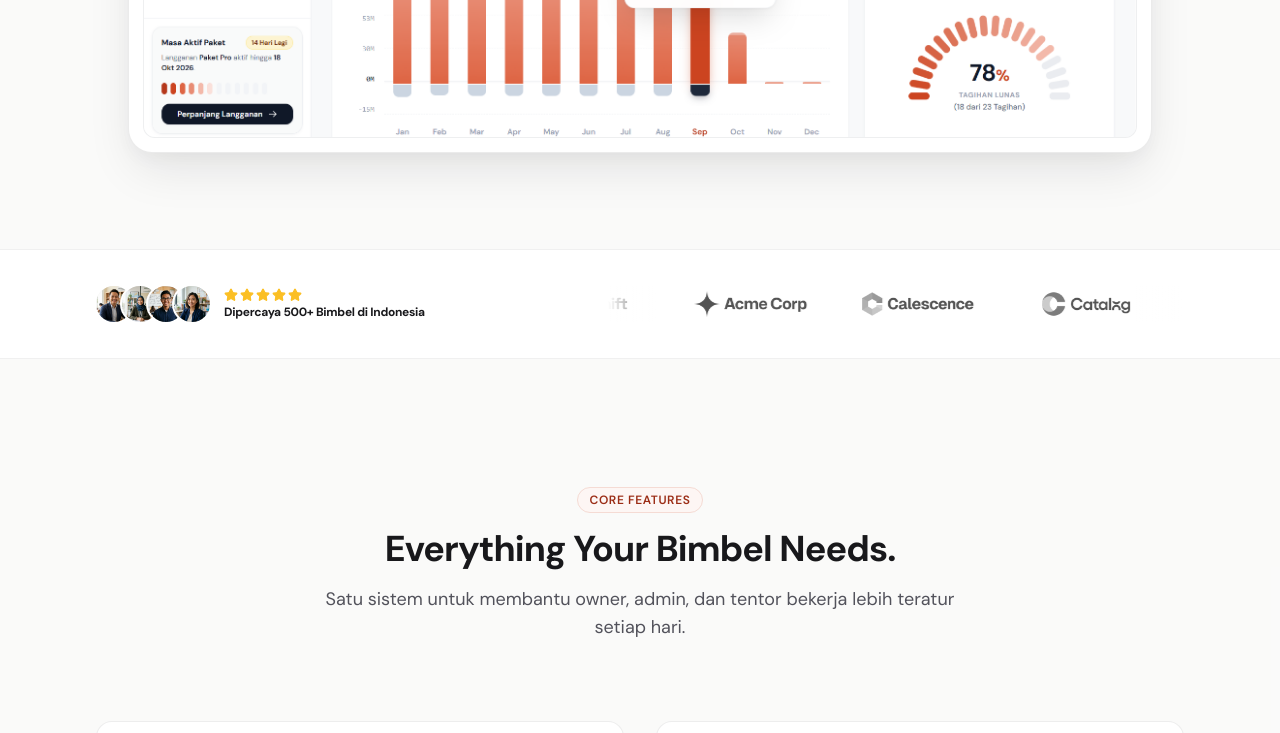
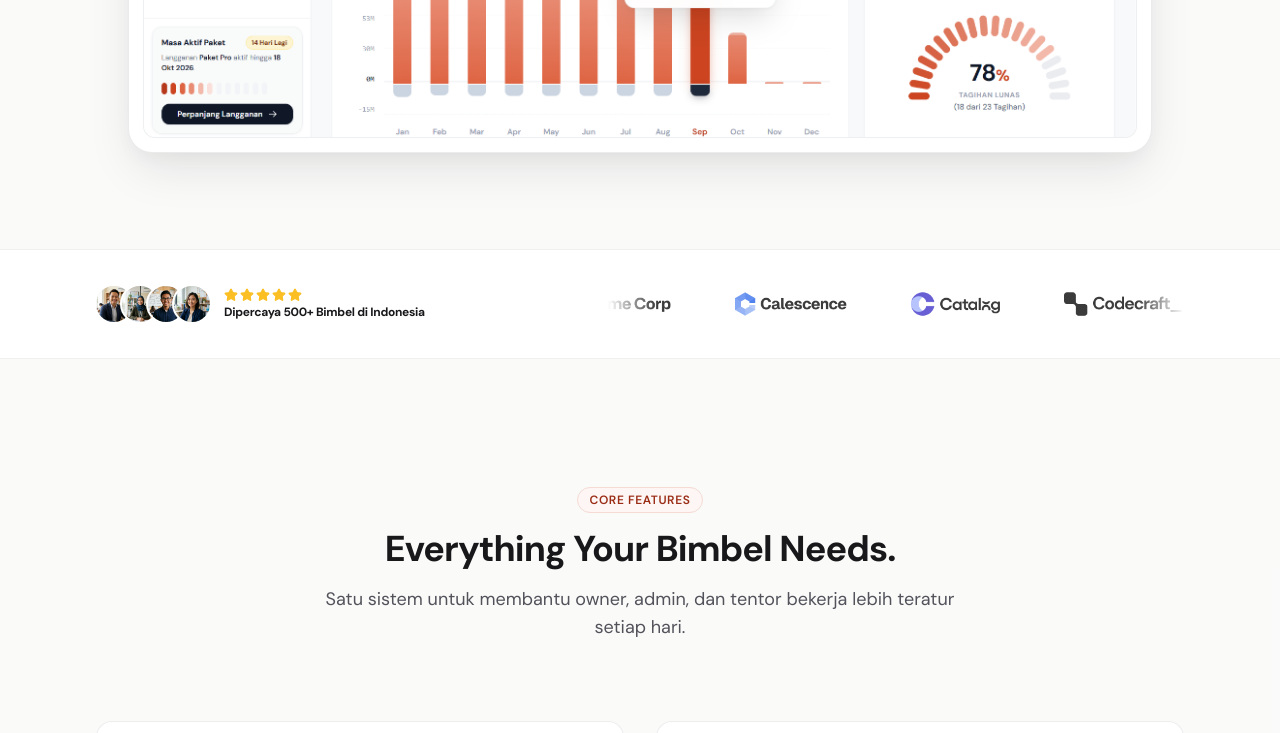
Before and after one commit to intandhamayanti/cressco-lp, a Next.js app: page / in a window 1280 px wide. Shown: the part 958-1691 px from the top of the page. Built offline with nearby package versions, Linux system fonts and the light colour scheme.

Commit message:
Update logo rendering to direct img elements for instant load and fix marquee ticker loop

```diff
--- a/src/components/Navbar.tsx
+++ b/src/components/Navbar.tsx
@@ -2,7 +2,6 @@
 
 import React, { useState, useEffect } from 'react';
 import Link from 'next/link';
-import Image from 'next/image';
 import { Menu, X, ArrowRight } from 'lucide-react';
 
 interface NavbarProps {
@@ -34,16 +33,11 @@ export default function Navbar({ onOpenAuth }: NavbarProps) {
           <div className="flex items-center justify-between">
             {/* Logo with official Cressco mark */}
             <Link href="#" className="flex items-center gap-2.5 group">
-              <div className="relative w-8 h-8 flex items-center justify-center shrink-0">
-                <Image
-                  src="/images/cressco-logo.png"
-                  alt="Cressco Logo"
-                  width={32}
-                  height={32}
-                  className="object-contain transition-transform group-hover:scale-105"
-                  priority
-                />
-              </div>
+              <img
+                src="/images/cressco-logo.png"
+                alt="Cressco Logo"
+                className="w-8 h-8 object-contain transition-transform group-hover:scale-105 block"
+              />
               <span className="text-xl font-bold tracking-tight text-charcoal-900">
                 Cressco
               </span>
--- a/src/components/SocialProof.tsx
+++ b/src/components/SocialProof.tsx
@@ -1,7 +1,6 @@
 'use client';
 
 import React from 'react';
-import Image from 'next/image';
 import { Star } from 'lucide-react';
 
 const indonesianAvatars = [
@@ -34,11 +33,9 @@ export default function SocialProof() {
                   key={idx}
                   className="relative inline-block h-9 w-9 rounded-full ring-2 ring-white overflow-hidden bg-surface-200 shrink-0 shadow-sm"
                 >
-                  <Image
+                  <img
                     src={av.src}
                     alt={av.alt}
-                    width={36}
-                    height={36}
                     className="h-full w-full object-cover"
                   />
                 </div>
@@ -60,24 +57,22 @@ export default function SocialProof() {
 
           {/* Right: Smooth Infinite Animated Marquee Ticker ("Efek Berjalan") */}
           <div className="relative w-full lg:max-w-xl overflow-hidden py-1">
-            {/* Left and Right gradient fade masks for modern polish */}
+            {/* Left and Right gradient fade masks */}
             <div className="absolute left-0 top-0 bottom-0 w-12 bg-gradient-to-r from-white to-transparent z-10 pointer-events-none" />
             <div className="absolute right-0 top-0 bottom-0 w-12 bg-gradient-to-l from-white to-transparent z-10 pointer-events-none" />
 
             {/* Moving Track */}
-            <div className="animate-marquee flex items-center gap-10">
+            <div className="animate-marquee flex items-center gap-12 sm:gap-16">
               {/* Set 1 */}
               {clientLogos.map((logo, idx) => (
                 <div
                   key={`set1-${idx}`}
-                  className="relative h-6 sm:h-7 w-28 sm:w-32 flex items-center justify-center shrink-0 grayscale opacity-70 hover:grayscale-0 hover:opacity-100 transition-all cursor-pointer"
+                  className="flex items-center justify-center shrink-0 opacity-80 hover:opacity-100 transition-opacity cursor-pointer"
                 >
-                  <Image
+                  <img
                     src={logo.src}
                     alt={logo.alt}
-                    fill
-                    className="object-contain"
-                    sizes="130px"
+                    className="h-6 sm:h-7 w-auto max-w-[140px] object-contain block"
                   />
                 </div>
               ))}
@@ -86,14 +81,26 @@ export default function SocialProof() {
               {clientLogos.map((logo, idx) => (
                 <div
                   key={`set2-${idx}`}
-                  className="relative h-6 sm:h-7 w-28 sm:w-32 flex items-center justify-center shrink-0 grayscale opacity-70 hover:grayscale-0 hover:opacity-100 transition-all cursor-pointer"
+                  className="flex items-center justify-center shrink-0 opacity-80 hover:opacity-100 transition-opacity cursor-pointer"
                 >
-                  <Image
+                  <img
                     src={logo.src}
                     alt={logo.alt}
-                    fill
-                    className="object-contain"
-                    sizes="130px"
+                    className="h-6 sm:h-7 w-auto max-w-[140px] object-contain block"
+                  />
+                </div>
+              ))}
+
+              {/* Set 3 (ensures seamless scrolling on wider monitors) */}
+              {clientLogos.map((logo, idx) => (
+                <div
+                  key={`set3-${idx}`}
+                  className="flex items-center justify-center shrink-0 opacity-80 hover:opacity-100 transition-opacity cursor-pointer"
+                >
+                  <img
+                    src={logo.src}
+                    alt={logo.alt}
+                    className="h-6 sm:h-7 w-auto max-w-[140px] object-contain block"
                   />
                 </div>
               ))}
```
